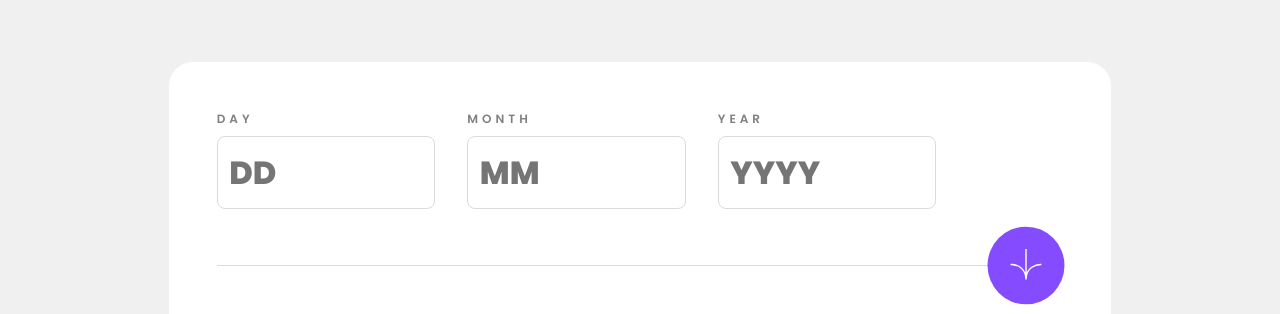
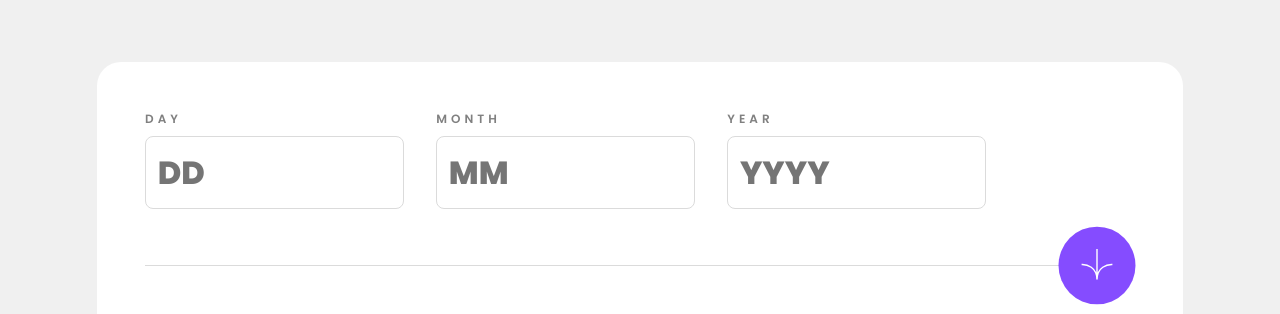
Before and after one commit to justPulfer/age-calculator-app, a plain HTML site: page index.html in a window 1280 px wide. Shown: the top 314 px of the page. Drawn offline with Linux system fonts and the light colour scheme.

Commit message:
removed max-width: 75%

```diff
--- a/style.css
+++ b/style.css
@@ -181,10 +181,6 @@ input[type=number] {
         place-items: center;
     }
 
-    .main-container {
-        max-width: 75%;
-    }
-
     .form-container {
         gap: var(--large-size);
     }
```
